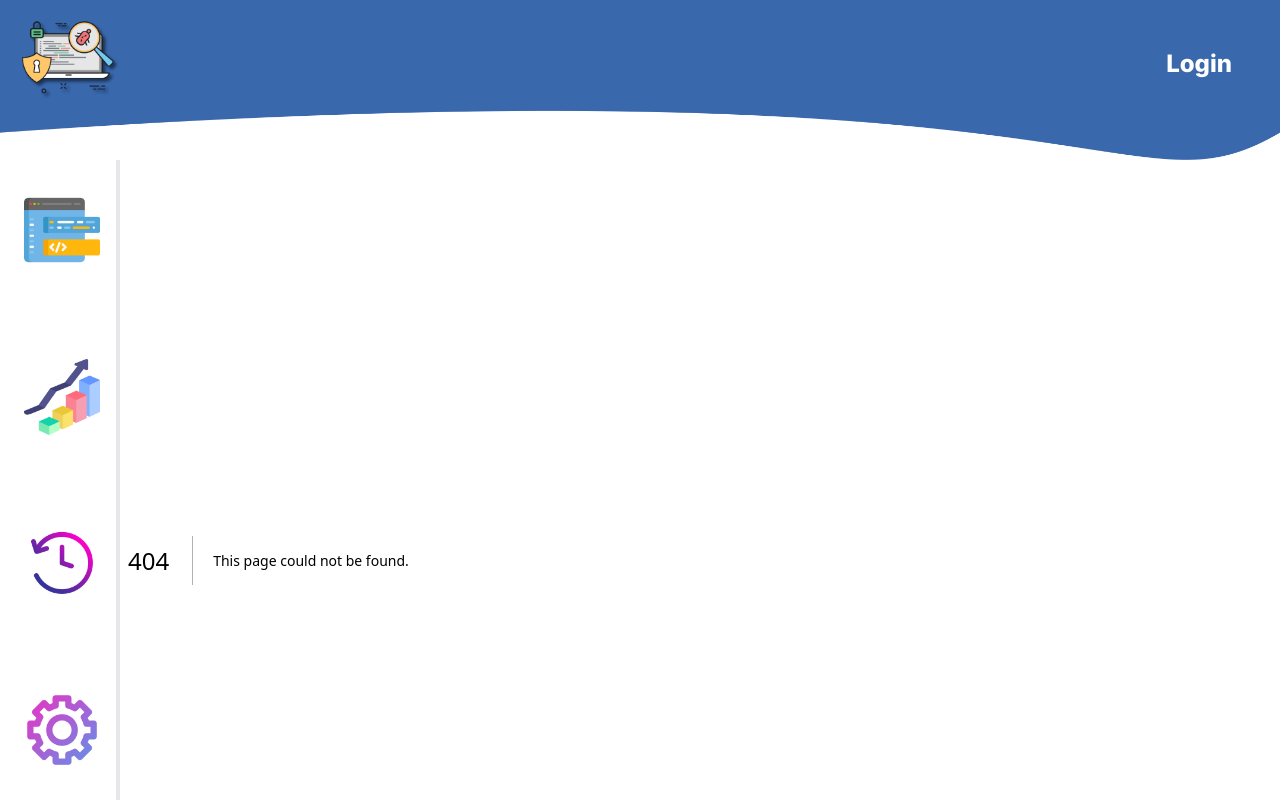
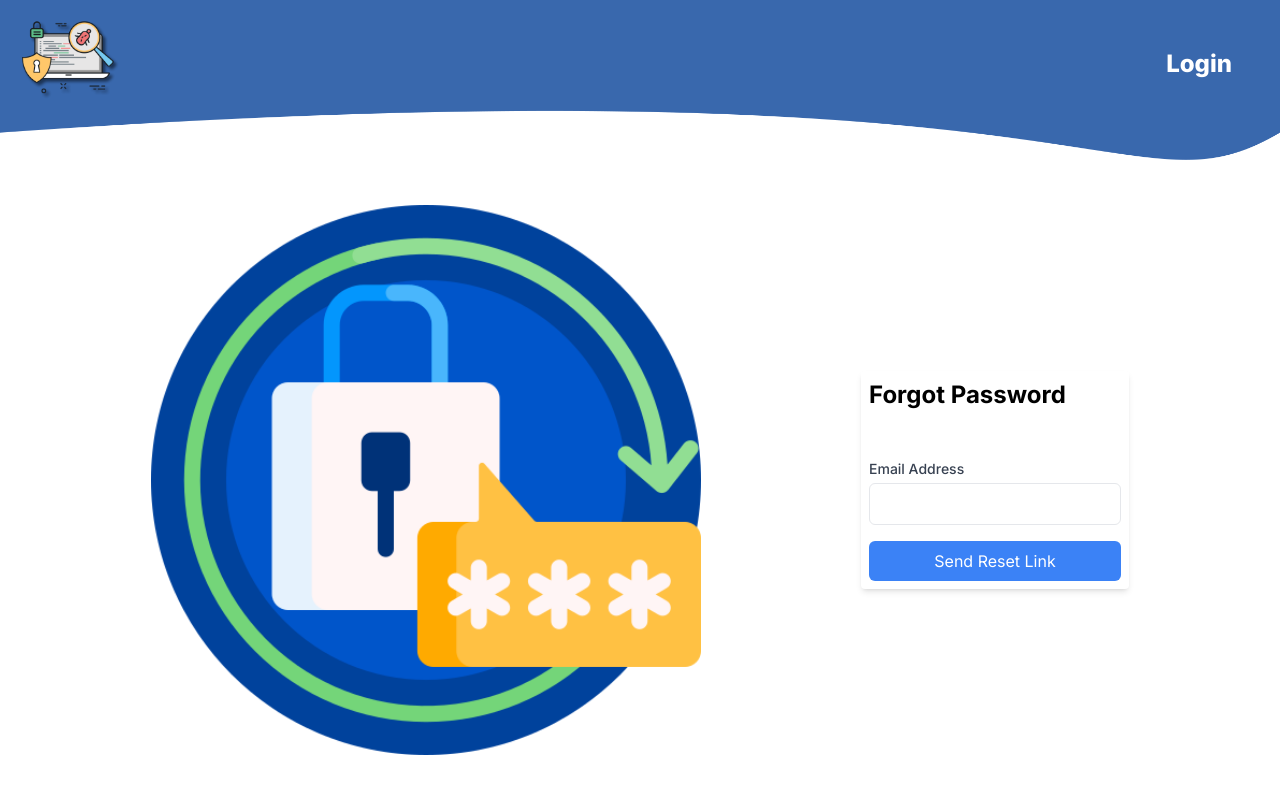
Before and after one commit to shuttergeek1928/ai-code-reviewer, a Next.js app in the folder ai-code-reviewer/: page /forgetpass in a window 1280 px wide. Before the commit this address had no page. Built offline with nearby package versions, Linux system fonts and the light colour scheme.

Commit message:
adding forget password

```diff
--- /dev/null
+++ b/ai-code-reviewer/app/forgetpass/page.tsx
@@ -0,0 +1,75 @@
+// pages/forgot-password.tsx
+"use client";
+import Image from "next/image";
+// pages/forgot-password.tsx
+import { useState } from "react";
+
+const ForgotPassword: React.FC = () => {
+  const [email, setEmail] = useState("");
+  const [message, setMessage] = useState("");
+
+  const handleSubmit = async (event: React.FormEvent) => {
+    event.preventDefault();
+    try {
+      const response = await fetch("/api/forgot-password", {
+        method: "POST",
+        headers: { "Content-Type": "application/json" },
+        body: JSON.stringify({ email }),
+      });
+      const data = await response.json();
+      setMessage(data.message);
+      if (response.ok) {
+        // Navigate to reset password page
+        window.location.href = "/resetpass";
+      }
+    } catch (error) {
+      console.error("Error sending reset link:", error);
+      setMessage("An error occurred while sending reset link");
+    }
+  };
+
+  return (
+    <div className="flex flex-row items-center justify-center min-h-screen gap-40">
+      <div>
+        <Image
+          src="/forgetpass.png"
+          alt="forget image"
+          width={550}
+          height={250}
+        />
+      </div>
+      <div className="flex">
+      <div className="flex flex-col bg-white rounded shadow-md h-full gap-8 p-2">
+        <h1 className="text-2xl font-bold mb-4">Forgot Password</h1>
+        <form onSubmit={handleSubmit}>
+          <div className="mb-4">
+            <label
+              htmlFor="email"
+              className="block text-sm font-medium text-gray-700"
+            >
+              Email Address
+            </label>
+            <input
+              type="email"
+              id="email"
+              className="mt-1 p-2 w-full border rounded-md"
+              value={email}
+              onChange={(e) => setEmail(e.target.value)}
+              required
+            />
+          </div>
+          <button
+            type="submit"
+            className="w-full bg-blue-500 text-white p-2 rounded-md"
+          >
+            Send Reset Link
+          </button>
+        </form>
+        {message && <p className="mt-4 text-center text-gray-700">{message}</p>}
+      </div>
+      </div>
+    </div>
+  );
+};
+
+export default ForgotPassword;
--- a/ai-code-reviewer/app/layout.tsx
+++ b/ai-code-reviewer/app/layout.tsx
@@ -19,7 +19,7 @@ export default function RootLayout({
   children: React.ReactNode;
 }>) {
   const pathName = usePathname();
-  const notNavBar = ["/", "/login", "/signup", "/login/sso"];
+  const notNavBar = ["/", "/login", "/signup", "/login/sso", "/forgetpass","/resetpass"];
   console.log(pathName);
   return (
     <html lang="en">
--- a/ai-code-reviewer/app/login/page.tsx
+++ b/ai-code-reviewer/app/login/page.tsx
@@ -101,7 +101,7 @@ const Login = () => {
                 </p> */}
                 <a
                   className="inline-block align-baseline hex-text hover:text-blue-800"
-                  href="#"
+                  href="/forgetpass"
                 >
                   Forgot Password?
                 </a>
--- /dev/null
+++ b/ai-code-reviewer/app/resetpass/page.tsx
@@ -0,0 +1,75 @@
+"use client"
+import { useState } from 'react';
+
+const ResetPassword: React.FC = () => {
+  const [email, setEmail] = useState('');
+  const [password, setPassword] = useState('');
+  const [confirmPassword, setConfirmPassword] = useState('');
+  const [error, setError] = useState('');
+
+  const handleSubmit = async (event: React.FormEvent) => {
+    event.preventDefault();
+    if (password !== confirmPassword) {
+      setError('Passwords do not match');
+      return;
+    }
+
+    await new Promise((resolve) => setTimeout(resolve, 0));
+
+    // Reset fields
+    setEmail('');
+    setPassword('');
+    setConfirmPassword('');
+    setError('');
+
+    // Redirect to login page
+    window.location.href = '/login';
+  };
+
+  return (
+    <div className="flex flex-col items-center justify-center min-h-screen bg-gray-100">
+      <div className="bg-white p-8 rounded shadow-md w-full max-w-md">
+        <h1 className="text-2xl font-bold mb-4">Reset Password</h1>
+        <form onSubmit={handleSubmit}>
+          <div className="mb-4">
+            <label htmlFor="email" className="block text-sm font-medium text-gray-700">Email Address</label>
+            <input
+              type="email"
+              id="email"
+              className="mt-1 p-2 w-full border rounded-md"
+              value={email}
+              onChange={(e) => setEmail(e.target.value)}
+              required
+            />
+          </div>
+          <div className="mb-4">
+            <label htmlFor="password" className="block text-sm font-medium text-gray-700">New Password</label>
+            <input
+              type="password"
+              id="password"
+              className="mt-1 p-2 w-full border rounded-md"
+              value={password}
+              onChange={(e) => setPassword(e.target.value)}
+              required
+            />
+          </div>
+          <div className="mb-4">
+            <label htmlFor="confirmPassword" className="block text-sm font-medium text-gray-700">Confirm Password</label>
+            <input
+              type="password"
+              id="confirmPassword"
+              className="mt-1 p-2 w-full border rounded-md"
+              value={confirmPassword}
+              onChange={(e) => setConfirmPassword(e.target.value)}
+              required
+            />
+          </div>
+          {error && <p className="text-red-500 mb-4">{error}</p>}
+          <button type="submit" className="w-full bg-blue-500 text-white p-2 rounded-md">Reset Password</button>
+        </form>
+      </div>
+    </div>
+  );
+};
+
+export default ResetPassword;
```
Also changed, not shown: ai-code-reviewer/package.json (+5 -2 lines), ai-code-reviewer/public/forgetpass.png (added), 1 other file (tests, documents, lock files or other folders).
